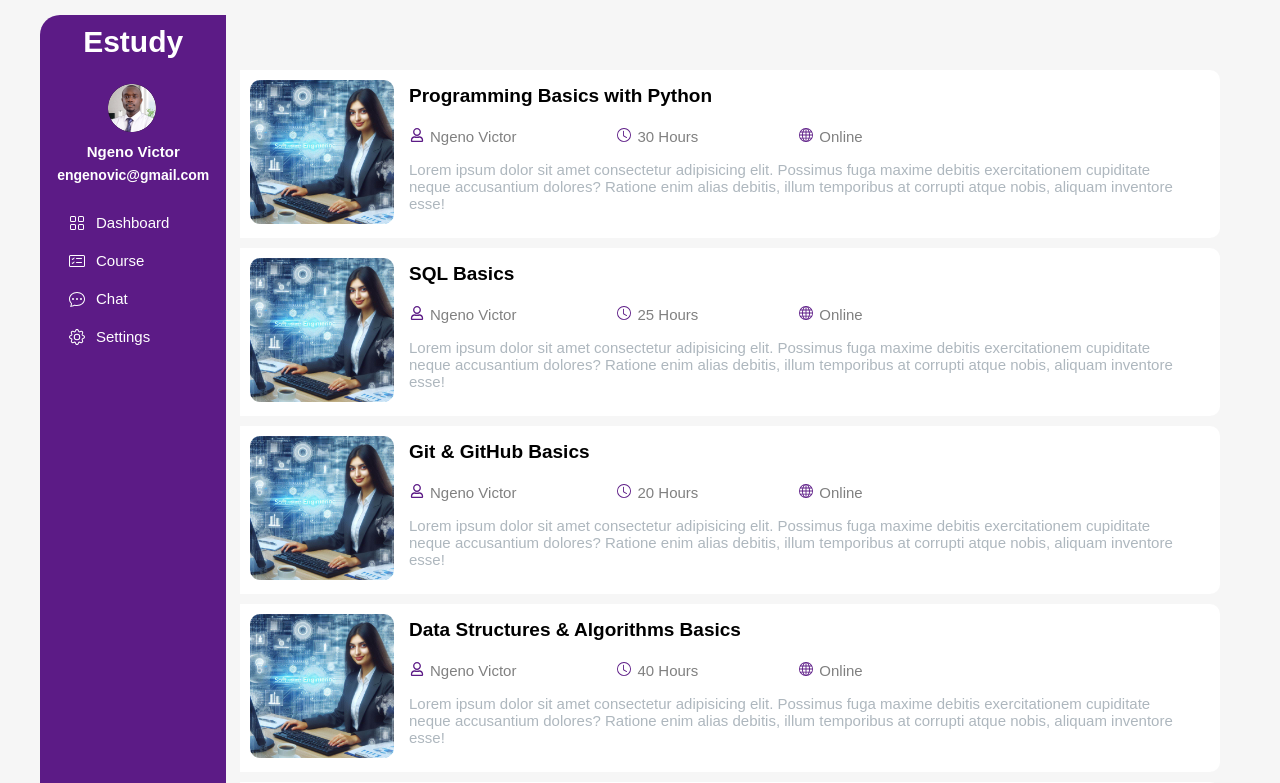
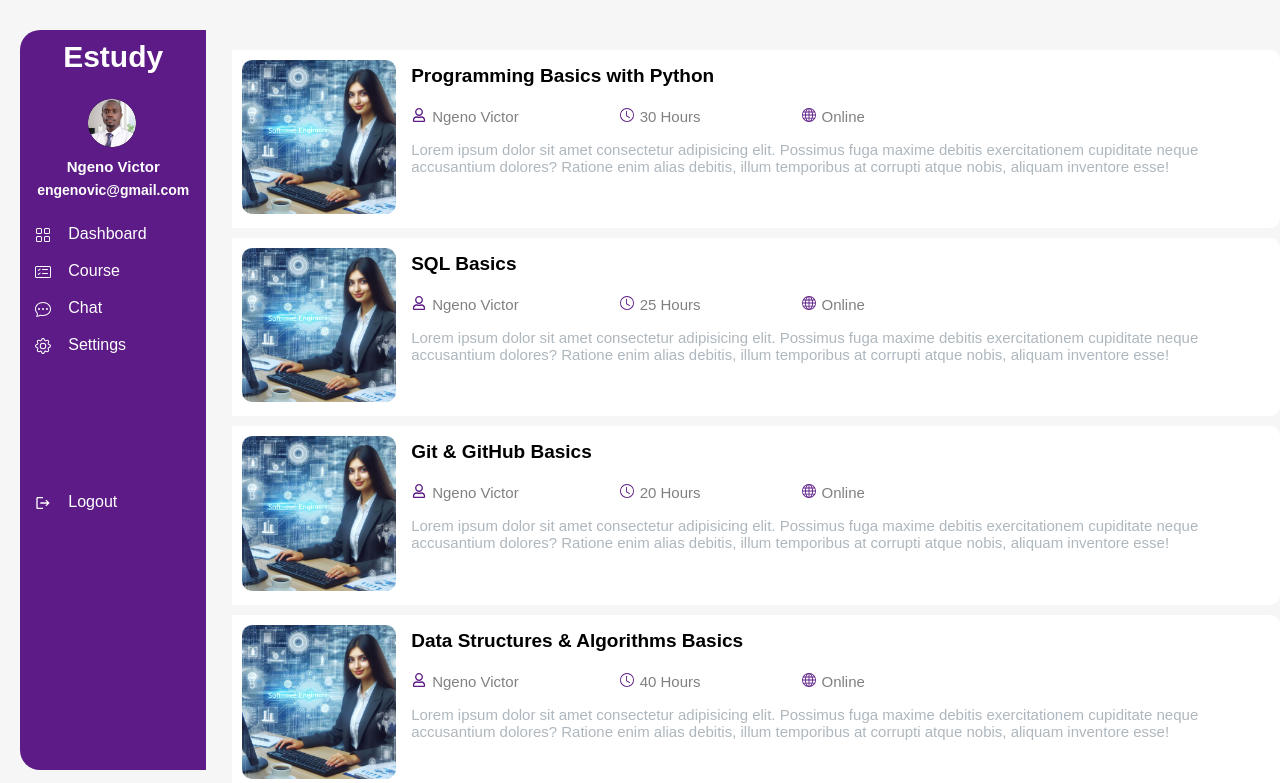
Before and after one commit to brigitchelangat/Courses-React-Challenge, a React (Create React App) app in the folder courses/: page / in a window 1280 px wide. Shown: the top 783 px of the page. Built offline with nearby package versions, Linux system fonts and the light colour scheme.

Commit message:
Redoing navigation

```diff
--- a/courses/src/App.css
+++ b/courses/src/App.css
@@ -1,36 +1,18 @@
-/*.App {
-  text-align: center;
+.App {
+  width: 100vw;
+  height: 100vh;
 }
-*/
+
 * {
   font-family: 'Century Gothic',sans-serif;
 }
 
-.App-logo {
-  height: 40vmin;
-  pointer-events: none;
-}
+body {
+  background-color: #f6f6f6;
+  padding: 20px;
+  margin: 0;
+  }
 
-@media (prefers-reduced-motion: no-preference) {
-  .App-logo {
-    animation: App-logo-spin infinite 20s linear;
-  }
-}
-
-.App-header {
-  background-color: #282c34;
-  min-height: 100vh;
-  display: flex;
-  flex-direction: column;
-  align-items: center;
-  justify-content: center;
-  font-size: calc(10px + 2vmin);
-  color: white;
-}
-
-.App-link {
-  color: #61dafb;
-}
 .container{
   display: flex;
   height: 100vh;
@@ -41,12 +23,13 @@
   width: 13%;
   border-top-left-radius: 20px;
   border-bottom-left-radius: 20px;
-  height: calc(100vh - 30px);
+  height: 90%;
   display: inline-block;
   position: fixed;
   top: 15px;
   bottom: 15px;
   z-index: 1000;
+  margin: auto 0px;
 }
 .student-img {
   margin: 25px 2px 5px 0px;
@@ -72,64 +55,71 @@
   font-weight: bold;
 }
 
-.nav-list{
-  text-align: left;
-}
-.nav-list ul {
+.nav-list  {
   list-style: none;
   text-align: left;
-  padding: 7px;
-}
-nav a {
-  color: white;
-  text-decoration: none;
-  display: block;
+  padding: 0px;
+  width: 100%;
+  height: auto;
+  margin-top: 20px;
 }
 
-.nav-item {
-  margin: 3px;
+.nav-list .row{
+  width: 100%;
+  height: 25px;
+  display: flex;
+  flex-direction: row;
   color: white;
+  justify-content: center;
+  padding: 7px 0px 5px 5px;
+  border-radius: 7px;
+}
+
+.nav-list .row:hover{
   cursor: pointer;
-  border-radius: 5px;
-  font-size: 15px;
-  margin-left: 5px;
-  height: 25px;
-  padding: 5px;
+  background-color: #d7c7e4;
+  color: #5c1b86;
 }
-.nav-item:hover {
+.nav-list #active{
   background-color: #d7c7e4;
   color: #5c1b86;
   font-weight: bold;
 }
-
-.active {
-  background-color: #d7c7e4;
-  color: #5c1b86;
+.row #icon{
+  flex: 20%;
+  padding-top: 2px;
 }
 
-.nav-item:active {
-  background-color: #d7c7e4;
+.row #title{
+  flex: 80%;
 }
-.nav-icons{
- vertical-align: middle;
- padding-bottom: 3px;
- padding-right: 11px;
- padding-left: 2px;
- font-size: 16px;
-
+.sign-out{
+  width: 100%;
+  height: 25px;
+  margin-top: 120px;
+  display: flex;
+  flex-direction: row;
+  color: white;
+  justify-content: center;
+  padding: 7px 0px 5px 5px;
+  border-radius: 7px;
 }
-body {
-background-color: #f6f6f6;
-padding: 40px;
+.sign-out:hover{
+  cursor: pointer;
 }
-
+.sign-out #icon{
+  flex: 20%;
+  padding-top: 2px;
+}
+.sign-out #title{
+  flex: 80%;
+}
 .courses {
   display: inline-block;
   width: 87%;
   padding: 20px 10px;
   margin-left: 13%;
 }
-
 
 .course-card {
   background-color: white;
--- a/courses/src/components/Navigation.jsx
+++ b/courses/src/components/Navigation.jsx
@@ -1,31 +1,11 @@
 import React, { useState, useEffect } from 'react';
 import ngeno from "../assets/images/ngeno.png";
+import {NavigationData} from "./NavigationData";
+import { MdLogout } from "react-icons/md";
 //import icons
 import { BsGrid, BsGear, BsChatDots, BsCardChecklist } from "react-icons/bs";
 
 const Navigation = () => {
-    const [activeLink, setActiveLink] = useState('');
-    const [hoveredLink, setHoveredLink] = useState('');
-
-    const handleLinkClick = (link) => {
-        setActiveLink(link);
-    };
-
-    const handleMouseEnter = (link) => {
-        setHoveredLink(link);
-    };
-
-    const handleMouseLeave = () => {
-        setHoveredLink('');
-    };
-
-    // useEffect to handle side effects if needed, e.g., logging the active link
-    useEffect(() => {
-        if (activeLink) {
-            console.log(`Active link is: ${activeLink}`);
-        }
-    }, [activeLink]);
-
     return (
         <div className='nav'>
             <h1>Estudy</h1>
@@ -35,42 +15,23 @@ const Navigation = () => {
 
             <h2>Ngeno Victor</h2>
             <p>engenovic@gmail.com</p>
-            <nav className="nav-list">
-                <ul>
-                    <li
-                        className={`nav-item ${activeLink === 'dashboard' ? 'active' : ''} ${hoveredLink === 'dashboard' ? 'hovered' : ''}`}
-                        onClick={() => handleLinkClick('dashboard')}
-                        onMouseEnter={() => handleMouseEnter('dashboard')}
-                        onMouseLeave={handleMouseLeave}
-                    >
-                        <a href="/" className="nav-link"><BsGrid className='nav-icons' />Dashboard</a>
-                    </li>
-                    <li
-                        className={`nav-item ${activeLink === 'course' ? 'active' : ''} ${hoveredLink === 'course' ? 'hovered' : ''}`}
-                        onClick={() => handleLinkClick('course')}
-                        onMouseEnter={() => handleMouseEnter('course')}
-                        onMouseLeave={handleMouseLeave}
-                    >
-                        <a href="/" className="nav-link"><BsCardChecklist className='nav-icons' />Course</a>
-                    </li>
-                    <li
-                        className={`nav-item ${activeLink === 'chat' ? 'active' : ''} ${hoveredLink === 'chat' ? 'hovered' : ''}`}
-                        onClick={() => handleLinkClick('chat')}
-                        onMouseEnter={() => handleMouseEnter('chat')}
-                        onMouseLeave={handleMouseLeave}
-                    >
-                        <a href="/" className="nav-link"><BsChatDots className='nav-icons' />Chat</a>
-                    </li>
-                    <li
-                        className={`nav-item ${activeLink === 'settings' ? 'active' : ''} ${hoveredLink === 'settings' ? 'hovered' : ''}`}
-                        onClick={() => handleLinkClick('settings')}
-                        onMouseEnter={() => handleMouseEnter('settings')}
-                        onMouseLeave={handleMouseLeave}
-                    >
-                        <a href="/" className="nav-link"><BsGear className='nav-icons' />Settings</a>
-                    </li>
-                </ul>
-            </nav>
+            <ul className="nav-list">
+                    {
+                        NavigationData.map((val,key) => {
+                            return <li key={key} className='row'
+                            id={window.location.pathname == val.link? "active" : ""}
+                            onClick={() =>
+                            {window.location.pathname = val.link}}>
+                                <div id='icon'>{val.icon}</div>
+                                <div id='title'>{val.title}</div>
+                            </li>
+                        })
+                    }
+            </ul>
+            <div className="sign-out">
+                <div id="icon"><MdLogout /></div>
+                <div id="title">Logout</div>
+            </div>
         </div>
     );
 };
--- /dev/null
+++ b/courses/src/components/NavigationData.js
@@ -0,0 +1,25 @@
+import React from "react";
+import { BsGrid, BsGear, BsChatDots, BsCardChecklist } from "react-icons/bs";
+
+export const NavigationData = [
+    {
+        title: "Dashboard",
+        icon: <BsGrid />,
+        link: "/dashboard"
+    },
+    {
+        title: "Course",
+        icon: <BsCardChecklist />,
+        link: "/course"
+    },
+    {
+        title: "Chat",
+        icon: <BsChatDots />,
+        link: "/chat"
+    },
+    {
+        title: "Settings",
+        icon: <BsGear />,
+        link: "/settings"
+    }
+]
```
